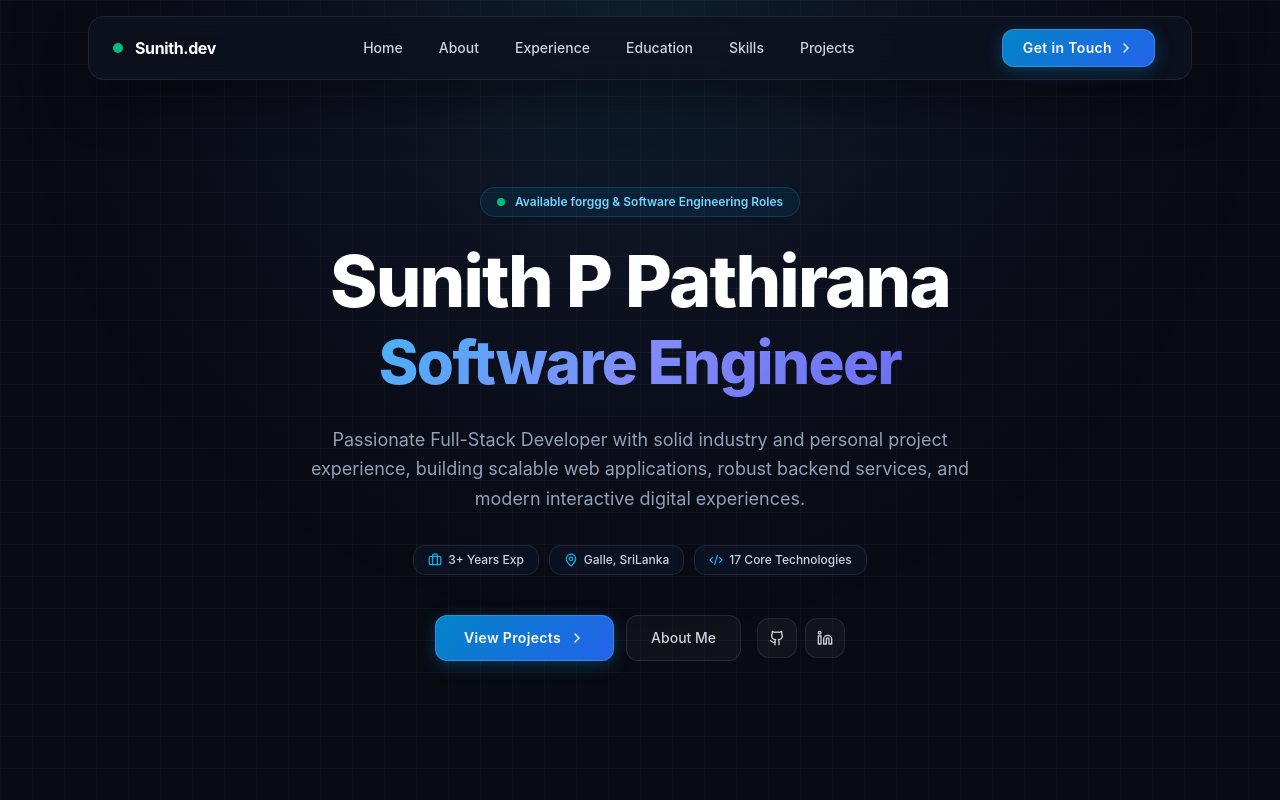
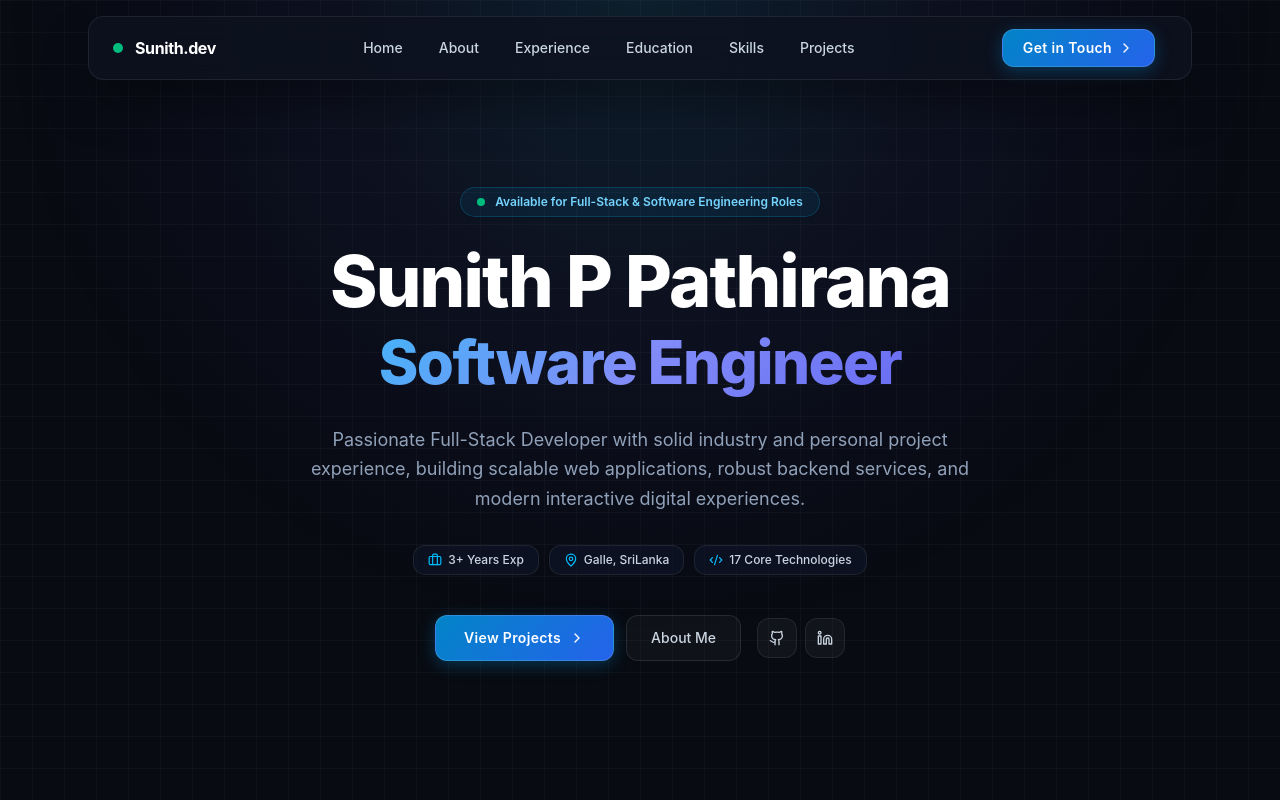
Before and after one commit to Pathirana99/React-test, a React (Vite) app: page / in a window 1280 px wide. Shown: the top 800 px of the page. Built offline with nearby package versions, Linux system fonts and the light colour scheme.

Commit message:
fix: add univers

```diff
--- a/src/App.jsx
+++ b/src/App.jsx
@@ -235,7 +235,7 @@ export default function App() {
                 <span className="animate-ping absolute inline-flex h-full w-full rounded-full bg-emerald-400 opacity-75"></span>
                 <span className="relative inline-flex rounded-full h-2 w-2 bg-emerald-500"></span>
               </span>
-              <span>Available forggg &amp; Software Engineering Roles</span>
+              <span>Available for Full-Stack &amp; Software Engineering Roles</span>
             </div>
 
             {/* Primary Headline with Perfect Typography Hierarchy */}
```
